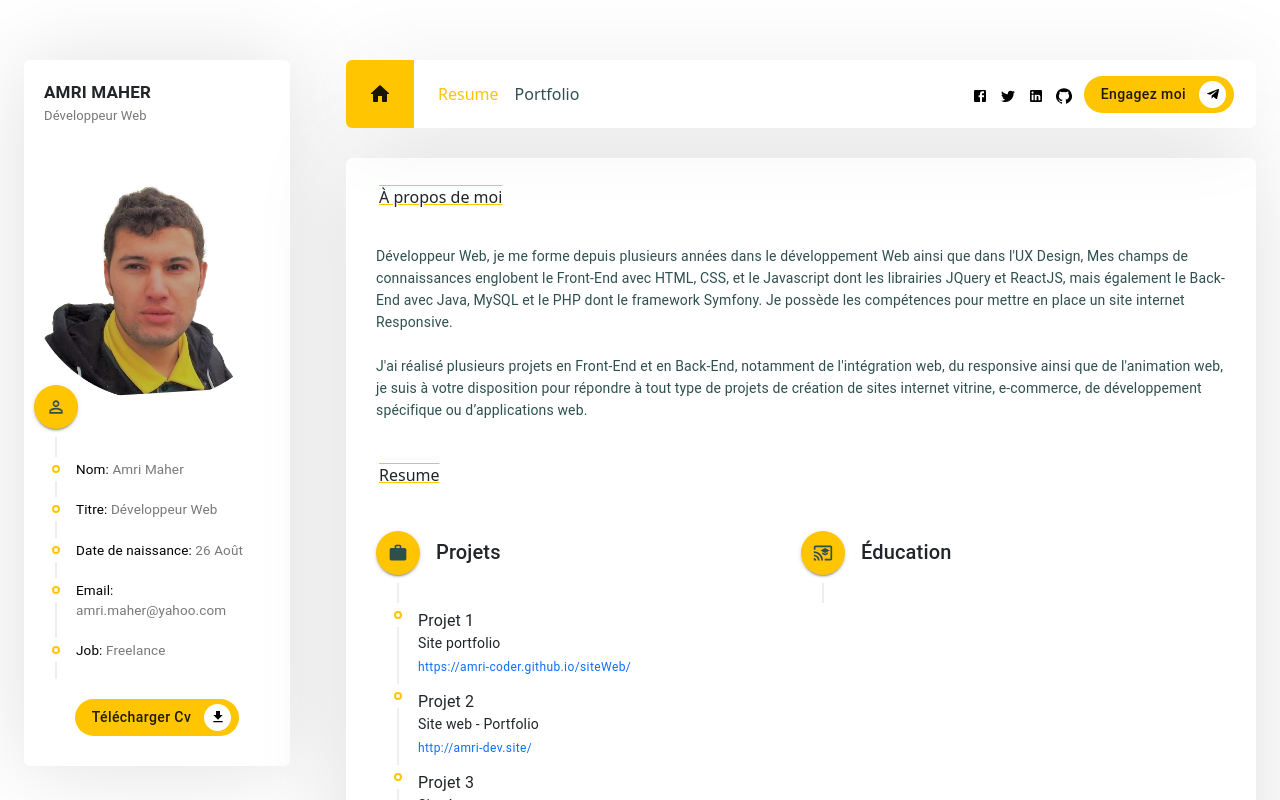
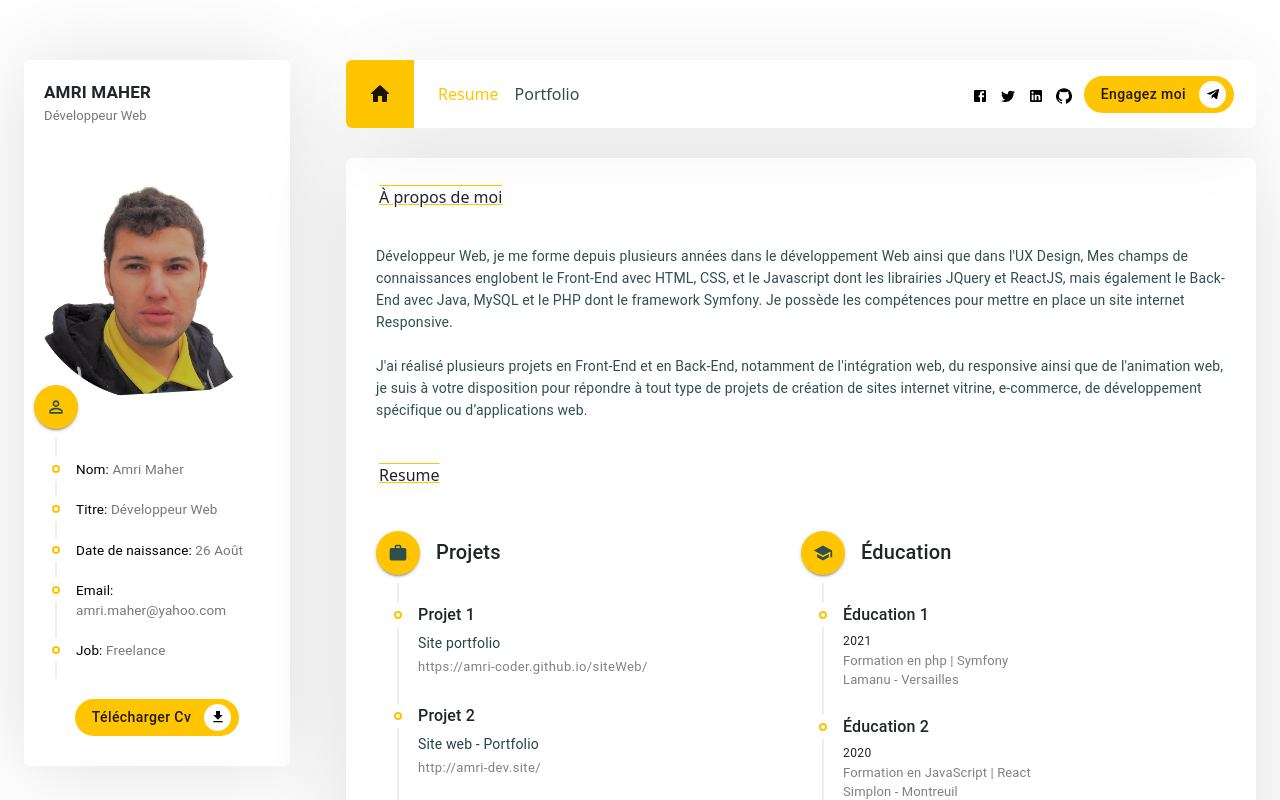
Before and after one commit to amri-coder/portfolioMaher, a React (Create React App) app: page / in a window 1280 px wide. Shown: the top 800 px of the page. Built offline with nearby package versions, Linux system fonts and the light colour scheme.

Commit message:
projet site web perso

```diff
--- a/src/pages/Resume/Resume.css
+++ b/src/pages/Resume/Resume.css
@@ -4,3 +4,23 @@
     line-height: 22px !important;
     white-space: pre-line !important;
 }
+
+/* fin de section A propos */
+
+/* Timeline section */
+.resume_timeline .timeline_content .timeline_title {
+    font-size: 16px !important;
+    font-weight: 500 !important;
+}
+
+.resume_timeline .timeline_content .timeline_description {
+    color: rgb(37, 68, 68) !important;
+    margin-top: 6px !important;
+}
+
+.resume_timeline .timeline_content .timeline_lien {
+    color: gray !important;
+    font-size: small !important;
+
+}
+/* fin de Timeline section */
--- a/src/pages/Resume/Resume.js
+++ b/src/pages/Resume/Resume.js
@@ -4,7 +4,7 @@ import {Grid, Typography} from '@material-ui/core'
 import './Resume.css'
 import resumeData from '../../utils/resumeData'
 import WorkIcon from '@material-ui/icons/Work';
-import CastForEducationIcon from '@material-ui/icons/CastForEducation';
+import SchoolIcon from '@material-ui/icons/School';
 import TimelineSeparator from '@material-ui/lab/TimelineSeparator';
 import TimelineItem from '@material-ui/lab/TimelineItem';
 import TimelineDot from '@material-ui/lab/TimelineDot';
@@ -35,7 +35,7 @@ const Resume = () => {
                 <h6 className='section_title_text'>Resume</h6>
             </Grid>
         <Grid item xs={12}>
-            <Grid container>
+            <Grid container className='resume_timeline'>
 
                 {/* Expériences */}
                 <Grid item sm={12} md={6}>
@@ -46,10 +46,10 @@ const Resume = () => {
                                     <TimelineDot variant="outlined" className="timeline_dot" />
                                     <TimelineConnector />
                                 </TimelineSeparator>
-                                <TimelineContent>
+                                <TimelineContent className='timeline_content'>
                                     <Typography className="timeline_title">{experience.title}</Typography>
                                     <Typography variant="body2"  className="timeline_description">{experience.description}</Typography>
-                                    <Typography variant="caption" className="timeline_lien" ><a href={experience.lien} target='_blank' style={{textDecoration:'none'}}>{experience.lien}</a></Typography>
+                                    <Typography variant="caption"><a href={experience.lien} target='_blank' style={{textDecoration:'none'}} className="timeline_lien">{experience.lien}</a></Typography>
                                 </TimelineContent>
                             </TimelineItem>
                         ))}
@@ -57,7 +57,30 @@ const Resume = () => {
                 </Grid>
                 {/* Education */}
                 <Grid item sm={12} md={6}>
-                <CustomTimeline title={'Éducation'} icon={<CastForEducationIcon />} />
+                <CustomTimeline title={'Éducation'} icon={<SchoolIcon />}>
+                    {resumeData.educations.map(education=>(
+                        <TimelineItem>
+                            <CustomTimelineSeparator />
+                            <TimelineContent className="timeline_content">
+
+                                <Typography className="timeline_title">
+                                    {education.title}
+                                </Typography>
+                                <Typography variant="caption" className="timeline_date">
+                                    {education.date}
+                                </Typography>
+                                <Typography variant="body2" className="timeline_lien">
+                                    {education.description}
+                                </Typography>
+                                <Typography variant="body2" className="timeline_lien">
+                                    {education.desc}
+                                </Typography>
+
+
+                            </TimelineContent>
+                        </TimelineItem>
+                    ))}
+                </CustomTimeline>
                 </Grid>
             </Grid>
         </Grid>
--- a/src/utils/resumeData.js
+++ b/src/utils/resumeData.js
@@ -75,30 +75,23 @@ experiences:[
 },
 
 ],
-education: [
+educations: [
     {
         title:'Éducation 1',
-        desc:'Développeur web | React',
-        description:'Site E-commerce',
-        stackTechnique: 'REACT-BOOTSTRAP, CSS/HTML, REACT ROUTER, REACT, HOOKS,...,Autres',
-        lien: 'https://amri-coder.github.io/la-maison-jungle/',
-
+        date:'2021',
+        description: 'Formation en php | Symfony',
+        desc:'Lamanu - Versailles',
     },
     {
         title:'Éducation 2',
-        desc:'Développeur web',
-        description:'Site web - E-commerce',
-        stackTechnique: 'CSS3/HTML5, BOOTSTRAP, JAVASCRIPT, ...,Autres',
-        lien: 'https://github.com/amri-coder/e-commerce',
-
+        date:'2020',
+        description:'Formation en JavaScript | React',
+        desc:'Simplon - Montreuil',
     },
     {
         title:'Éducation 3',
-        desc:'Développeur web',
-        description:'Site portfolio',
-        stackTechnique: 'CSS3/HTML5, BOOTSTRAP, JAVASCRIPT, ...,Autres',
-        lien: 'https://amri-coder.github.io/siteWeb/',
-
+        description:'Master informatique',
+        desc:'Ufr Sciences de Gafsa',
     },
 
 ],
```
